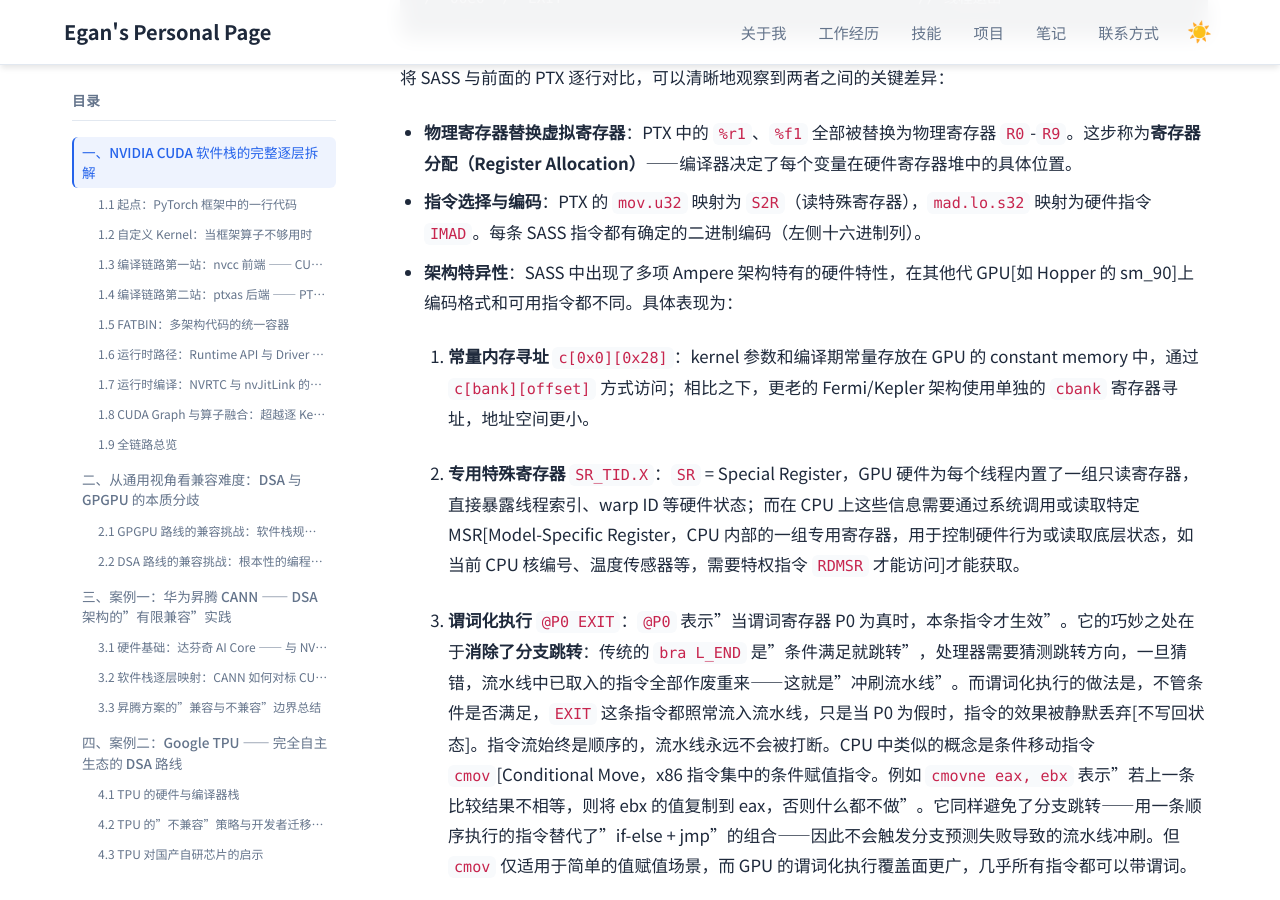
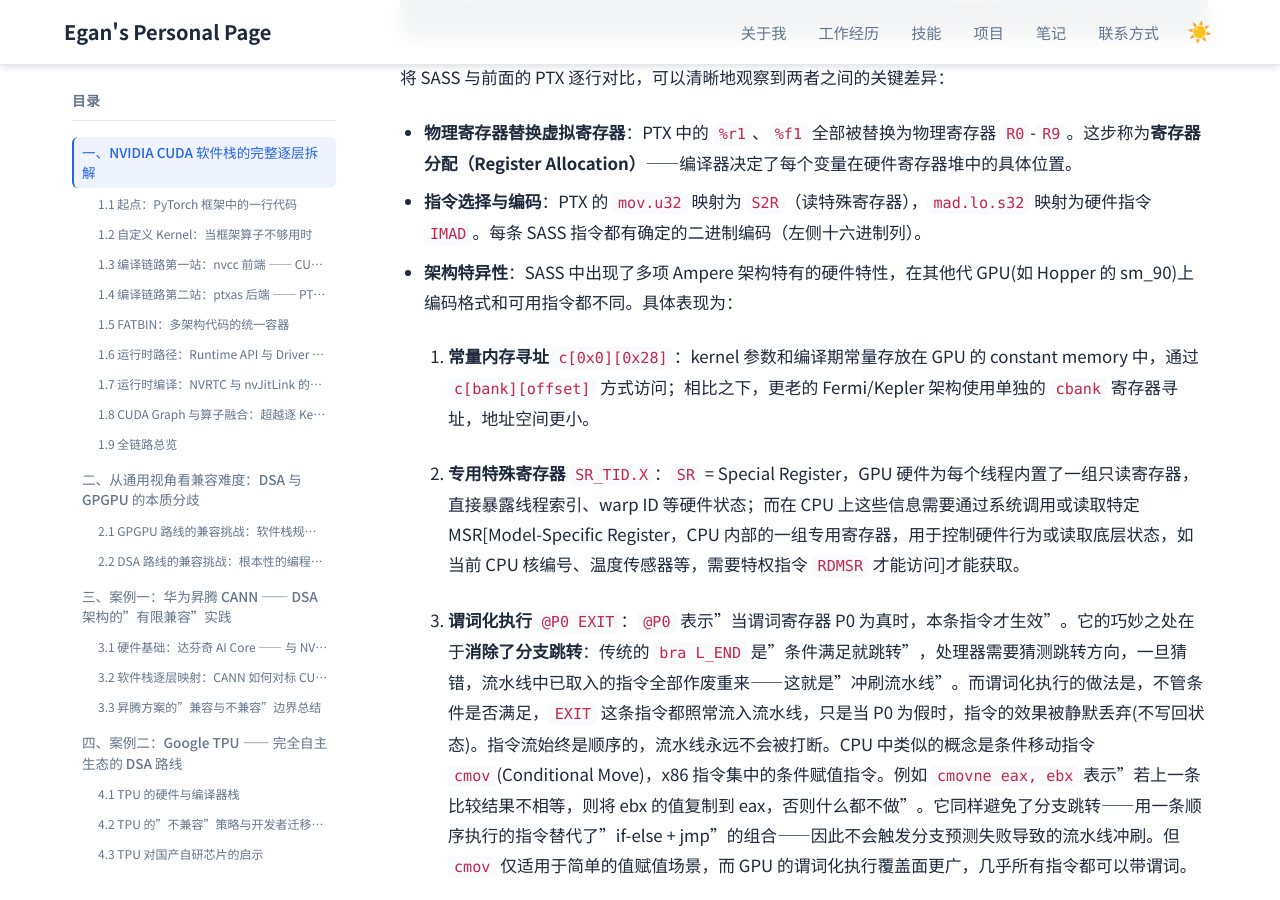
Before and after one commit to Lejun-Hu/Lejun-Hu.github.io, a Jekyll site: the page built from _notes/2026-8-15-cuda-ecosystem-compatibility.md, in a window 1280 px wide and 900 px high, scrolled down 9465 px. Built offline with Jekyll 4.4.1, drawn with Linux system fonts in a browser that asks for light colours.

Commit message:
更新笔记

```diff
--- a/_notes/2026-8-15-cuda-ecosystem-compatibility.md
+++ b/_notes/2026-8-15-cuda-ecosystem-compatibility.md
@@ -229,13 +229,13 @@ Function : _Z9vectorAddPfS_S_i
 
 - **物理寄存器替换虚拟寄存器**：PTX 中的 `%r1`、`%f1` 全部被替换为物理寄存器 `R0`-`R9`。这步称为**寄存器分配（Register Allocation）**——编译器决定了每个变量在硬件寄存器堆中的具体位置。
 - **指令选择与编码**：PTX 的 `mov.u32` 映射为 `S2R`（读特殊寄存器），`mad.lo.s32` 映射为硬件指令 `IMAD`。每条 SASS 指令都有确定的二进制编码（左侧十六进制列）。
-- **架构特异性**：SASS 中出现了多项 Ampere 架构特有的硬件特性，在其他代 GPU[如 Hopper 的 sm_90]上编码格式和可用指令都不同。具体表现为：
+- **架构特异性**：SASS 中出现了多项 Ampere 架构特有的硬件特性，在其他代 GPU(如 Hopper 的 sm_90)上编码格式和可用指令都不同。具体表现为：
 
   1. **常量内存寻址** `c[0x0][0x28]`：kernel 参数和编译期常量存放在 GPU 的 constant memory 中，通过 `c[bank][offset]` 方式访问；相比之下，更老的 Fermi/Kepler 架构使用单独的 `cbank` 寄存器寻址，地址空间更小。
 
   2. **专用特殊寄存器** `SR_TID.X`：`SR` = Special Register，GPU 硬件为每个线程内置了一组只读寄存器，直接暴露线程索引、warp ID 等硬件状态；而在 CPU 上这些信息需要通过系统调用或读取特定 MSR[Model-Specific Register，CPU 内部的一组专用寄存器，用于控制硬件行为或读取底层状态，如当前 CPU 核编号、温度传感器等，需要特权指令 `RDMSR` 才能访问]才能获取。
 
-  3. **谓词化执行** `@P0 EXIT`：`@P0` 表示"当谓词寄存器 P0 为真时，本条指令才生效"。它的巧妙之处在于**消除了分支跳转**：传统的 `bra L_END` 是"条件满足就跳转"，处理器需要猜测跳转方向，一旦猜错，流水线中已取入的指令全部作废重来——这就是"冲刷流水线"。而谓词化执行的做法是，不管条件是否满足，`EXIT` 这条指令都照常流入流水线，只是当 P0 为假时，指令的效果被静默丢弃[不写回状态]。指令流始终是顺序的，流水线永远不会被打断。CPU 中类似的概念是条件移动指令 `cmov`[Conditional Move，x86 指令集中的条件赋值指令。例如 `cmovne eax, ebx` 表示"若上一条比较结果不相等，则将 ebx 的值复制到 eax，否则什么都不做"。它同样避免了分支跳转——用一条顺序执行的指令替代了"if-else + jmp"的组合——因此不会触发分支预测失败导致的流水线冲刷。但 `cmov` 仅适用于简单的值赋值场景，而 GPU 的谓词化执行覆盖面更广，几乎所有指令都可以带谓词。
+  3. **谓词化执行** `@P0 EXIT`：`@P0` 表示"当谓词寄存器 P0 为真时，本条指令才生效"。它的巧妙之处在于**消除了分支跳转**：传统的 `bra L_END` 是"条件满足就跳转"，处理器需要猜测跳转方向，一旦猜错，流水线中已取入的指令全部作废重来——这就是"冲刷流水线"。而谓词化执行的做法是，不管条件是否满足，`EXIT` 这条指令都照常流入流水线，只是当 P0 为假时，指令的效果被静默丢弃(不写回状态)。指令流始终是顺序的，流水线永远不会被打断。CPU 中类似的概念是条件移动指令 `cmov`(Conditional Move)，x86 指令集中的条件赋值指令。例如 `cmovne eax, ebx` 表示"若上一条比较结果不相等，则将 ebx 的值复制到 eax，否则什么都不做"。它同样避免了分支跳转——用一条顺序执行的指令替代了"if-else + jmp"的组合——因此不会触发分支预测失败导致的流水线冲刷。但 `cmov` 仅适用于简单的值赋值场景，而 GPU 的谓词化执行覆盖面更广，几乎所有指令都可以带谓词。
 
   **不同 SM 版本之间的 SASS 二进制不兼容。**
 - **SASS 才是 GPU 真正执行的内容**：PTX 只是中间表示，最终落到硬件上的是 SASS。因此在做性能分析时（如通过 Nsight Compute 检查 kernel 是否走了 Tensor Core 路径），观察 SASS 才是真实反映 GPU 行为的"真相层"。
```
